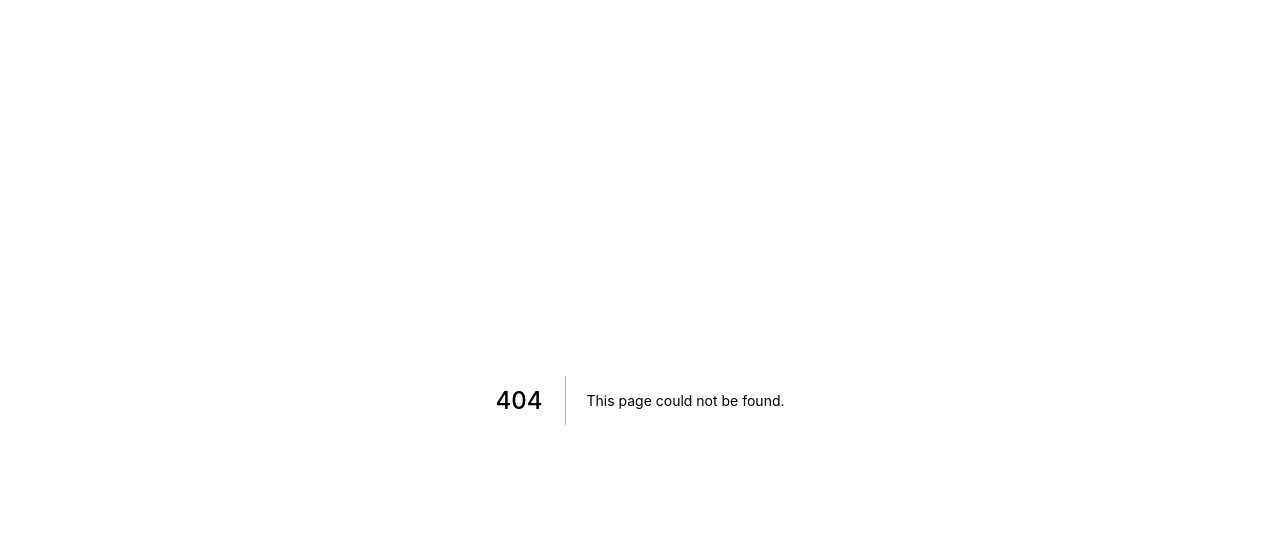
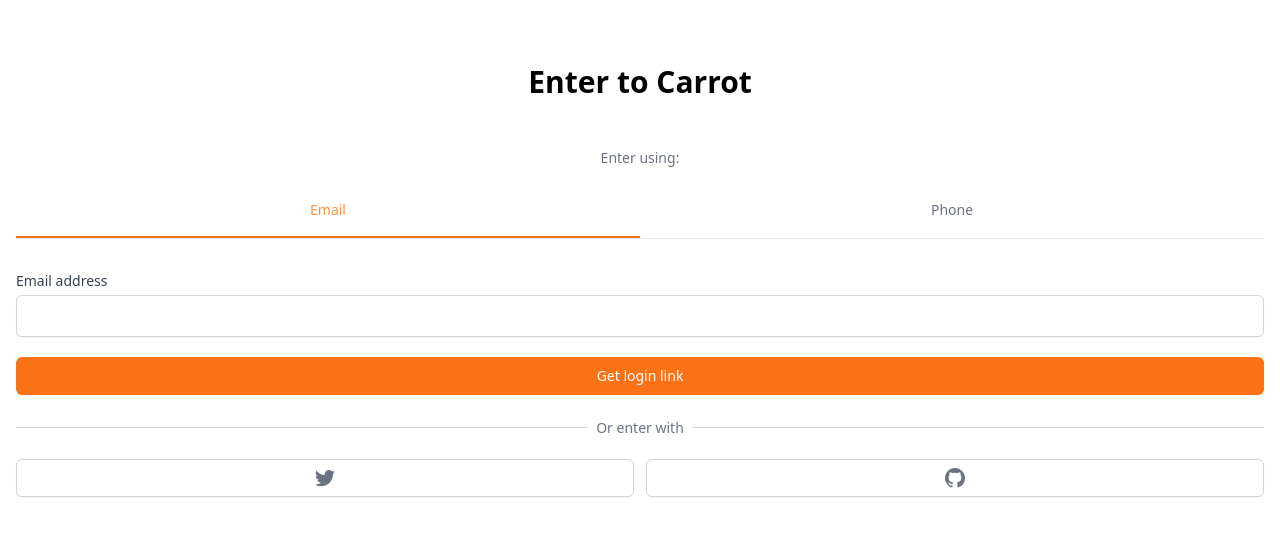
Before and after one commit to Aiden-Yoo/aiden-market, a Next.js app: page /enter in a window 1280 px wide. Before the commit this address had no page. Shown: the top 536 px of the page. Built offline with nearby package versions, Linux system fonts and the light colour scheme.

Commit message:
Auth Screen

```diff
--- a/package.json
+++ b/package.json
@@ -8,6 +8,7 @@
     "lint": "next lint"
   },
   "dependencies": {
+    "@tailwindcss/forms": "^0.4.0",
     "next": "^12.0.10",
     "react": "^18.0.0-rc.0",
     "react-dom": "^18.0.0-rc.0"
--- /dev/null
+++ b/pages/enter.tsx
@@ -0,0 +1,114 @@
+import type { NextPage } from "next";
+import { useState } from "react";
+
+function cls(...classnames: string[]) {
+  return classnames.join(" ");
+}
+
+const Enter: NextPage = () => {
+  const [method, setMethod] = useState<"email" | "phone">("email");
+  const onEmailClick = () => setMethod("email");
+  const onPhoneClick = () => setMethod("phone");
+  return (
+    <div className="mt-16 px-4">
+      <h3 className="text-3xl font-bold text-center">Enter to Carrot</h3>
+      <div className="mt-12">
+        <div className="flex flex-col items-center">
+          <h5 className="text-sm text-gray-500 font-medium">Enter using:</h5>
+          <div className="grid  border-b  w-full mt-8 grid-cols-2 ">
+            <button
+              className={cls(
+                "pb-4 font-medium text-sm border-b-2",
+                method === "email"
+                  ? " border-orange-500 text-orange-400"
+                  : "border-transparent hover:text-gray-400 text-gray-500"
+              )}
+              onClick={onEmailClick}
+            >
+              Email
+            </button>
+            <button
+              className={cls(
+                "pb-4 font-medium text-sm border-b-2",
+                method === "phone"
+                  ? " border-orange-500 text-orange-400"
+                  : "border-transparent hover:text-gray-400 text-gray-500"
+              )}
+              onClick={onPhoneClick}
+            >
+              Phone
+            </button>
+          </div>
+        </div>
+        <form className="flex flex-col mt-8">
+          <label className="text-sm font-medium text-gray-700">
+            {method === "email" ? "Email address" : null}
+            {method === "phone" ? "Phone number" : null}
+          </label>
+          <div className="mt-1">
+            {method === "email" ? (
+              <input
+                type="email"
+                className="appearance-none w-full px-3 py-2 border border-gray-300 rounded-md shadow-sm placeholder-gray-400 focus:outline-none focus:ring-orange-500 focus:border-orange-500"
+                required
+              />
+            ) : null}
+            {method === "phone" ? (
+              <div className="flex rounded-md shadow-sm">
+                <span className="flex items-center justify-center px-3 rounded-l-md border border-r-0 border-gray-300 bg-gray-50 text-gray-500 select-none text-sm">
+                  +82
+                </span>
+                <input
+                  type="number"
+                  className="appearance-none w-full px-3 py-2 border border-gray-300 rounded-md rounded-l-none shadow-sm placeholder-gray-400 focus:outline-none focus:ring-orange-500 focus:border-orange-500"
+                  required
+                />
+              </div>
+            ) : null}
+          </div>
+          <button className="mt-5 bg-orange-500 hover:bg-orange-600 text-white py-2 px-4 border border-transparent rounded-md shadow-sm text-sm font-medium focus:ring-2 focus:ring-offset-2 focus:ring-orange-500 focus:outline-none">
+            {method === "email" ? "Get login link" : null}
+            {method === "phone" ? "Get one-time password" : null}
+          </button>
+        </form>
+        <div className="mt-8">
+          <div className="relative">
+            <div className="absolute w-full border-t border-gray-300" />
+            <div className="relative -top-3 text-center ">
+              <span className="bg-white px-2 text-sm text-gray-500">
+                Or enter with
+              </span>
+            </div>
+          </div>
+          <div className="grid grid-cols-2 mt-2 gap-3">
+            <button className="flex justify-center items-center py-2 px-4 border border-gray-300 rounded-md shadow-sm bg-white text-sm font-medium text-gray-500 hover:bg-gray-50">
+              <svg
+                className="w-5 h-5"
+                aria-hidden="true"
+                fill="currentColor"
+                viewBox="0 0 20 20"
+              >
+                <path d="M6.29 18.251c7.547 0 11.675-6.253 11.675-11.675 0-.178 0-.355-.012-.53A8.348 8.348 0 0020 3.92a8.19 8.19 0 01-2.357.646 4.118 4.118 0 001.804-2.27 8.224 8.224 0 01-2.605.996 4.107 4.107 0 00-6.993 3.743 11.65 11.65 0 01-8.457-4.287 4.106 4.106 0 001.27 5.477A4.073 4.073 0 01.8 7.713v.052a4.105 4.105 0 003.292 4.022 4.095 4.095 0 01-1.853.07 4.108 4.108 0 003.834 2.85A8.233 8.233 0 010 16.407a11.616 11.616 0 006.29 1.84" />
+              </svg>
+            </button>
+            <button className="flex justify-center items-center py-2 px-4 border border-gray-300 rounded-md shadow-sm bg-white text-sm font-medium text-gray-500 hover:bg-gray-50">
+              <svg
+                className="w-5 h-5"
+                aria-hidden="true"
+                fill="currentColor"
+                viewBox="0 0 20 20"
+              >
+                <path
+                  fillRule="evenodd"
+                  d="M10 0C4.477 0 0 4.484 0 10.017c0 4.425 2.865 8.18 6.839 9.504.5.092.682-.217.682-.483 0-.237-.008-.868-.013-1.703-2.782.605-3.369-1.343-3.369-1.343-.454-1.158-1.11-1.466-1.11-1.466-.908-.62.069-.608.069-.608 1.003.07 1.531 1.032 1.531 1.032.892 1.53 2.341 1.088 2.91.832.092-.647.35-1.088.636-1.338-2.22-.253-4.555-1.113-4.555-4.951 0-1.093.39-1.988 1.029-2.688-.103-.253-.446-1.272.098-2.65 0 0 .84-.27 2.75 1.026A9.564 9.564 0 0110 4.844c.85.004 1.705.115 2.504.337 1.909-1.296 2.747-1.027 2.747-1.027.546 1.379.203 2.398.1 2.651.64.7 1.028 1.595 1.028 2.688 0 3.848-2.339 4.695-4.566 4.942.359.31.678.921.678 1.856 0 1.338-.012 2.419-.012 2.747 0 .268.18.58.688.482A10.019 10.019 0 0020 10.017C20 4.484 15.522 0 10 0z"
+                  clipRule="evenodd"
+                />
+              </svg>
+            </button>
+          </div>
+        </div>
+      </div>
+    </div>
+  );
+};
+export default Enter;
--- a/pages/index.tsx
+++ b/pages/index.tsx
@@ -1,11 +1,7 @@
 import type { NextPage } from "next";
 
 const Home: NextPage = () => {
-  return (
-    <div className="bg-red-500">
-      <h1 className="text-black">It works</h1>
-    </div>
-  );
+  return null;
 };
 
 export default Home;
--- a/tailwind.config.js
+++ b/tailwind.config.js
@@ -6,5 +6,6 @@
   theme: {
     extend: {},
   },
-  plugins: [],
+  darkMode: "media", // class
+  plugins: [require("@tailwindcss/forms")],
 };
```
Also changed, not shown: 1 other file (tests, documents, lock files or other folders).
